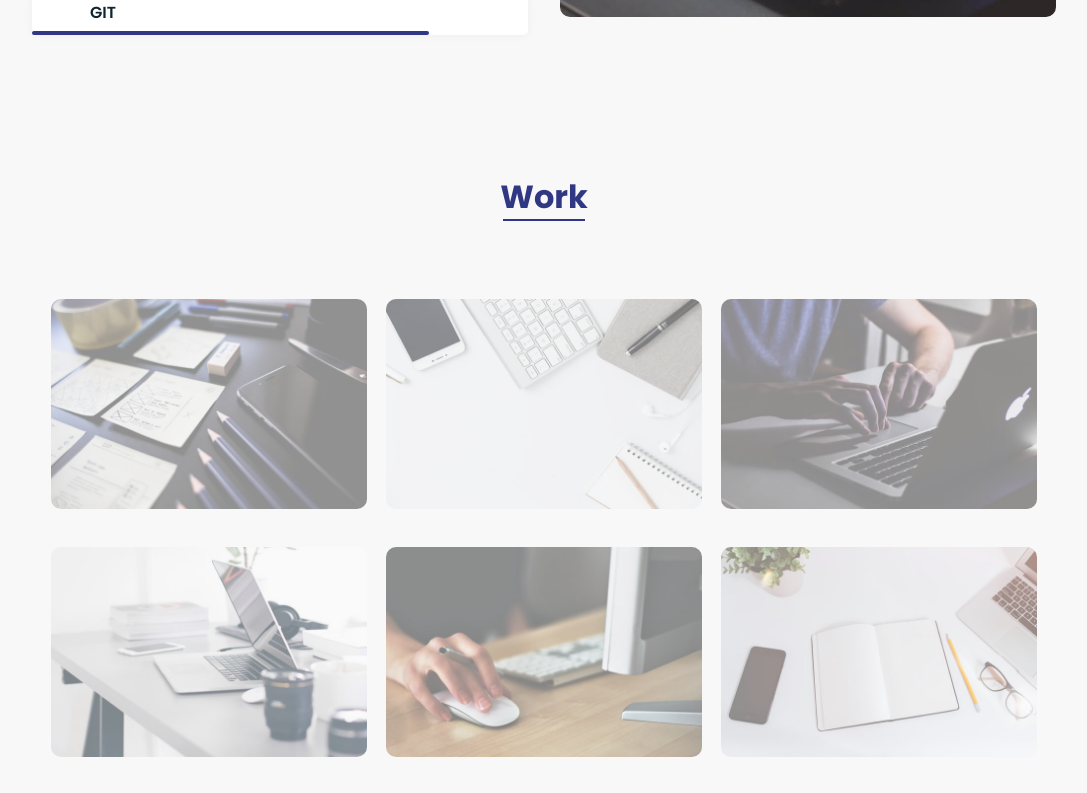
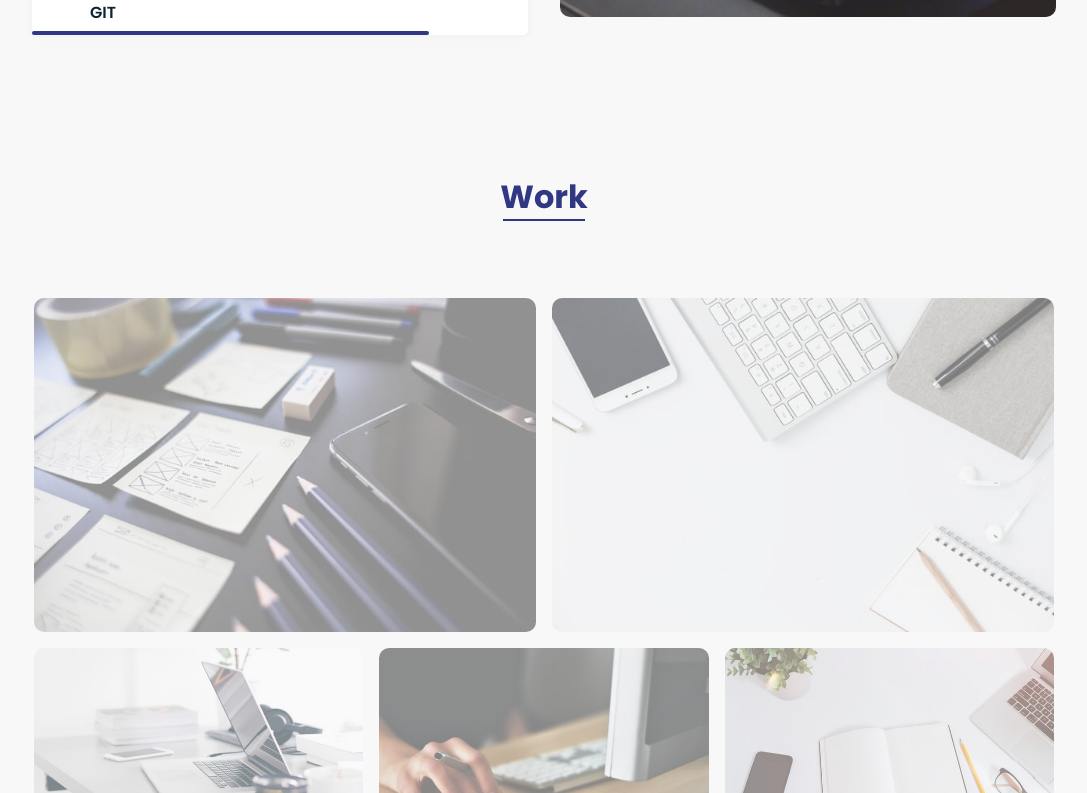
Before and after one commit to joaopmazzo/portifolio, a Vue app: page / in a window 1280 px wide. Shown: the part 1927-2720 px from the top of the page, without its empty margins (96-1183 px from the left). Built offline with nearby package versions, Linux system fonts and the light colour scheme; some icons are missing.

Commit message:
Add media queries and ajust the size os images and paddings

```diff
--- a/src/components/main/Main.vue
+++ b/src/components/main/Main.vue
@@ -119,7 +119,7 @@ export default {
 
 @media screen and (max-width: 790px) {
   .home-text {
-    margin-top: 3rem;
+    margin-top: 1rem;
   }
 
   .home-title {
@@ -139,7 +139,7 @@ export default {
   }
 
   .home-img > img {
-    width: 300px;
+    width: 320px;
   }
 }
 </style>
--- a/src/components/main/Work.vue
+++ b/src/components/main/Work.vue
@@ -1,14 +1,14 @@
 <template>
-  <section class="works section" id="work">
+  <section class="works section grid" id="work">
     <h1 class="section-title">Work</h1>
 
-    <table class="works-table grid">
-      <tr>
+    <table class="works-table">
+      <tr class="works-table-row1">
         <td v-for="img in img_work1" :key="img.work1">
           <img :src="img.work1" alt="foto de trabalhos" :class="img.scroll1" />
         </td>
       </tr>
-      <tr>
+      <tr class="works-table-row2">
         <td v-for="img in img_work2" :key="img.work2">
           <img :src="img.work2" alt="foto de trabalhos" :class="img.scroll2" />
         </td>
@@ -31,10 +31,6 @@ export default {
         {
           work1: require("../../assets/images/work2.jpg"),
           scroll1: "works-table-img scroll-work-2",
-        },
-        {
-          work1: require("../../assets/images/work3.jpg"),
-          scroll1: "works-table-img scroll-work-3",
         },
       ],
       img_work2: [
@@ -60,14 +56,15 @@ export default {
 @import url("https://fonts.googleapis.com/css2?family=Poppins:wght@400;500;600;700&display=swap");
 @import "../../assets/styles.css";
 /*works*/
-.works-table {
-  border-collapse: separate;
-  border-spacing: 1.2rem 1.2rem;
-}
-
 .works-table td {
   overflow: hidden;
   border-radius: 10px;
+}
+
+.works-table-row1,
+.works-table-row2 {
+  display: grid;
+  padding-top: 1rem;
 }
 
 .works-table-img {
@@ -79,4 +76,39 @@ export default {
 .works-table-img:hover {
   transform: scale(1.1);
 }
+
+@media screen and (min-width: 720px) {
+  .works-table-row1 {
+    grid-template-columns: repeat(2, 1fr);
+    align-items: center;
+    gap: 1rem;
+  }
+  .works-table-row2 {
+    grid-template-columns: repeat(3, 1fr);
+    align-items: center;
+    gap: 1rem;
+  }
+}
+
+@media screen and (min-width: 576px) {
+  .works-table-row1 {
+    grid-template-columns: repeat(1);
+    align-items: center;
+    gap: 1rem;
+  }
+  .works-table-row2 {
+    grid-template-columns: repeat(3, 1fr);
+    align-items: center;
+    gap: 1rem;
+  }
+}
+
+@media screen and (max-width: 576px) {
+  .works-table-row1 {
+    gap: 1rem;
+  }
+  .works-table-row2 {
+    gap: 1rem;
+  }
+}
 </style>
```
